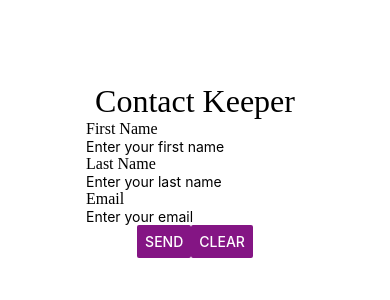
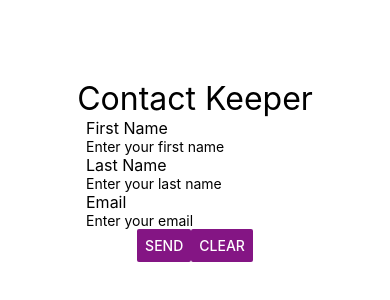
Before and after one commit to nkemjikaobi/contact-screen-lab-3, a React Native app: screen / in a window 390 px wide. Shown: the part 252-552 px from the top of the page. Built offline with nearby package versions, Linux system fonts and the light colour scheme.

Commit message:
fix custom text components

```diff
--- a/components/HeaderText.js
+++ b/components/HeaderText.js
@@ -1,8 +1,13 @@
 import React from 'react';
-import { StyleSheet } from 'react-native';
+import { StyleSheet, Text } from 'react-native';
+import RegularText from './RegularText';
 
 const HeaderText = ({ children }) => {
-	return <div style={styles.header}>{children}</div>;
+	return (
+		<RegularText>
+			<Text style={styles.header}>{children}</Text>
+		</RegularText>
+	);
 };
 
 export default HeaderText;
--- a/components/RegularText.js
+++ b/components/RegularText.js
@@ -1,8 +1,8 @@
 import React from 'react';
-import { StyleSheet } from 'react-native';
+import { StyleSheet, Text } from 'react-native';
 
 const RegularText = ({ children }) => {
-	return <div style={styles.regular}>{children}</div>;
+	return <Text style={styles.regular}>{children}</Text>;
 };
 
 export default RegularText;
```
